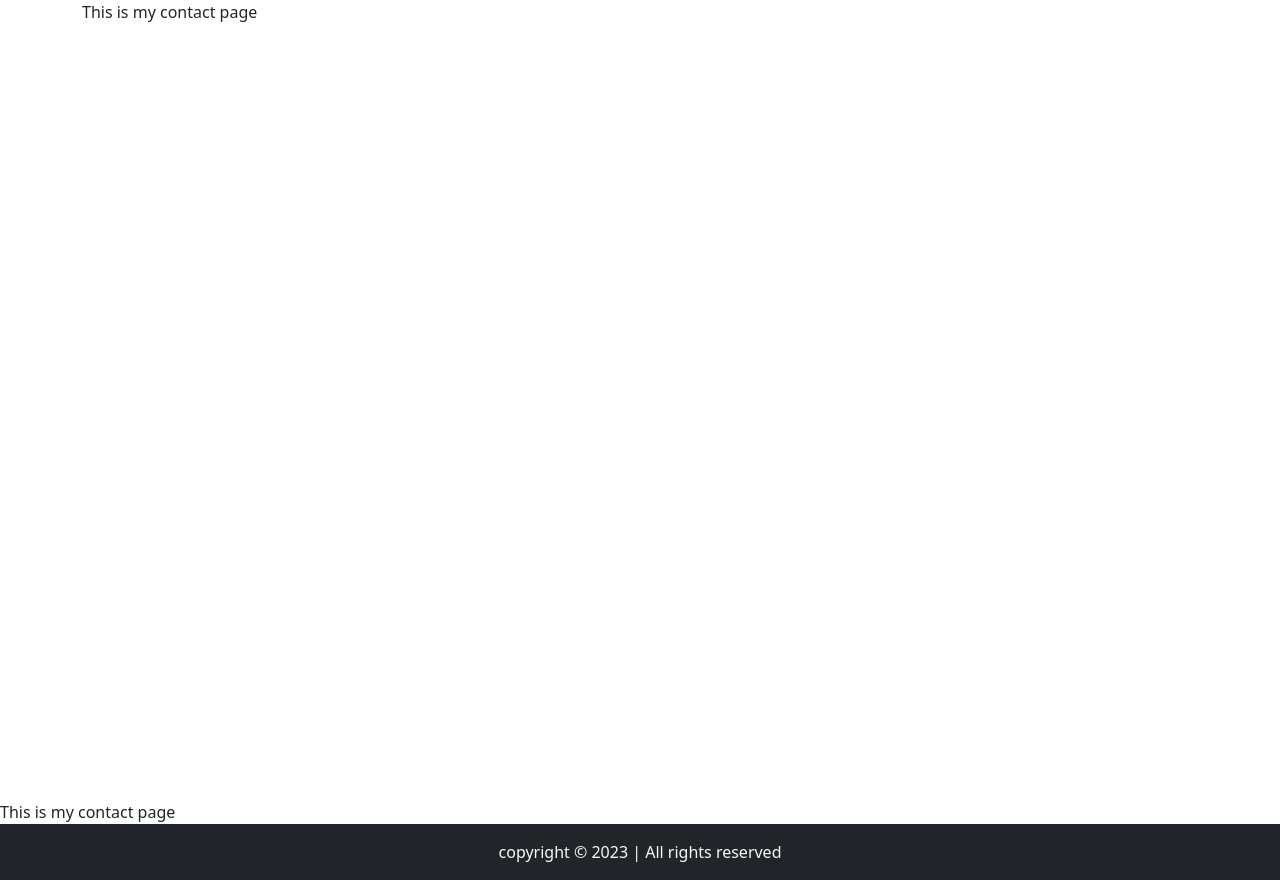
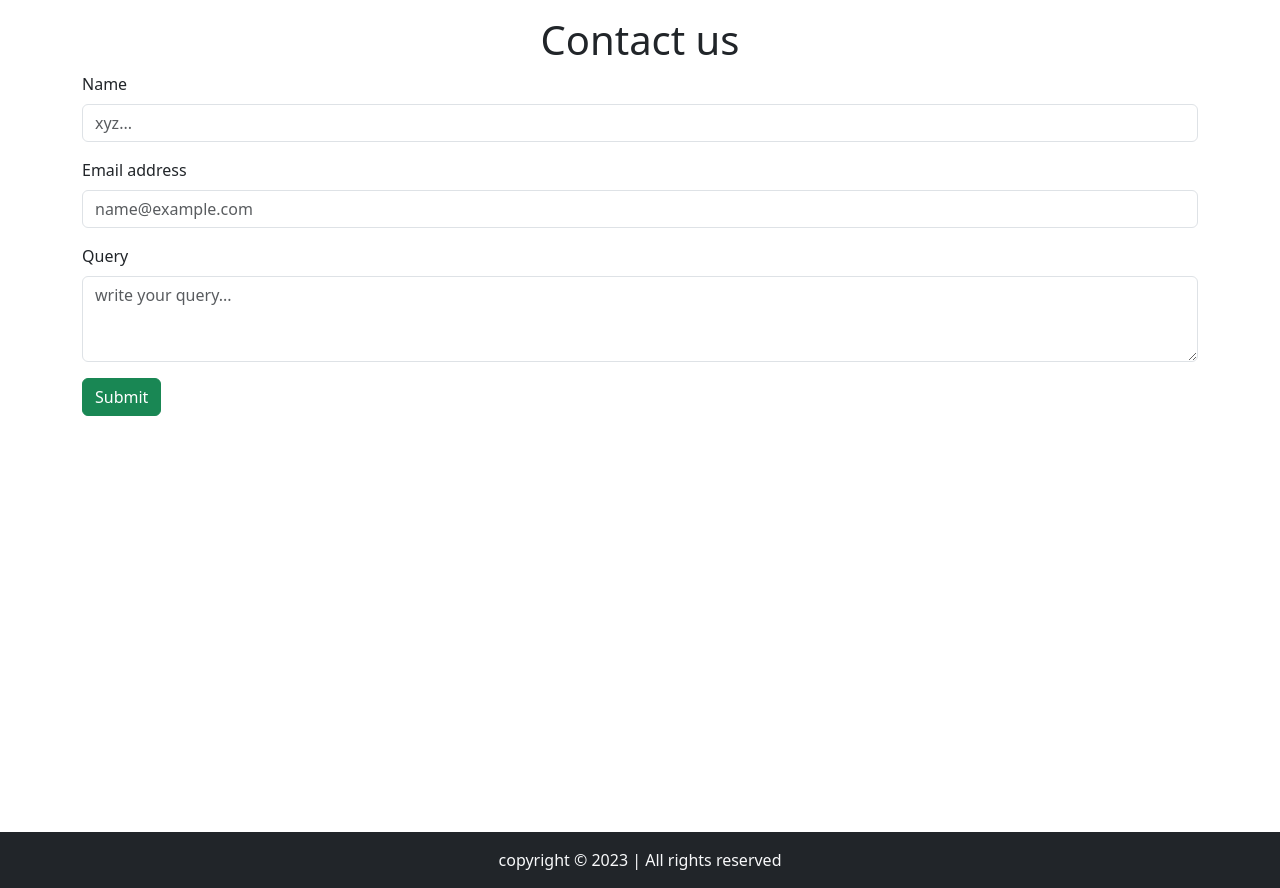
Before and after one commit to Ritik6547/Blog, a Django app: page /contact/ in a window 1280 px wide. Shown: the part 56-944 px from the top of the page. Run offline with Django 4.2, Linux system fonts and the light colour scheme.

Commit message:
add contact page with database

```diff
--- a/home/admin.py
+++ b/home/admin.py
@@ -1,5 +1,5 @@
 from django.contrib import admin
-from home.models import Blog
+from home.models import Blog,Contact
 
 # Register your models here.
 class BlogAdmin(admin.ModelAdmin):
@@ -11,3 +11,4 @@ class BlogAdmin(admin.ModelAdmin):
 
 
 admin.site.register(Blog,BlogAdmin)
+admin.site.register(Contact)
--- a/home/views.py
+++ b/home/views.py
@@ -1,5 +1,5 @@
 from django.shortcuts import render,HttpResponse
-from home.models import Blog
+from home.models import Blog,Contact
 import math
 
 # Create your views here.
@@ -7,7 +7,7 @@ def index(request):
     return render(request,'index.html')
 
 def blog(request):
-    no_of_posts = 3
+    no_of_posts = 5
     page = request.GET.get('page')
     # print(page)
     if page is None:
@@ -38,6 +38,13 @@ def blogpost(request,slug):
     return render(request,'blogpost.html',context)
 
 def contact(request):
+    if request.method == 'POST':
+        name  = request.POST.get("name")
+        email = request.POST.get("email")
+        query = request.POST.get("query")
+
+        ins = Contact(name=name,email=email,query=query)
+        ins.save()
     return render(request,'contact.html')
 
 def search(request):
--- /dev/null
+++ b/requirements.txt
@@ -0,0 +1,4 @@
+asgiref==3.6.0
+Django==4.1.6
+sqlparse==0.4.3
+tzdata==2022.7
--- a/templates/bloghome.html
+++ b/templates/bloghome.html
@@ -3,7 +3,7 @@
 {% block css %}
 <style>
   .container{
-    min-height: 120vh;
+    min-height: 20vh;
   }
 </style>
 
--- a/templates/contact.html
+++ b/templates/contact.html
@@ -8,8 +8,24 @@
 </style>
 {% endblock css %}
 {% block body %}
-<div class="container">
-    This is my contact page
+<div class="container my-3">
+    <h1 class="text-center my-2">Contact us</h1>
+    <form action="/contact/" method="post">
+        {% csrf_token %}
+    <div class="mb-3">
+        <label for="exampleFormControlInput1" class="form-label text-dark">Name</label>
+        <input type="text" class="form-control" id="exampleFormControlInput1" name="name" placeholder="xyz...">
+      </div>
+    <div class="mb-3">
+        <label for="exampleFormControlInput1" class="form-label">Email address</label>
+        <input type="email" class="form-control" id="exampleFormControlInput1" name="email" placeholder="name@example.com">
+      </div>
+      <div class="mb-3">
+        <label for="exampleFormControlTextarea1" class="form-label">Query</label>
+        <textarea class="form-control" id="exampleFormControlTextarea1" name="query" placeholder="write your query..." rows="3"></textarea>
+      </div>
+      <button type="submit" class="btn btn-success">Submit</button>
+    </form>
+
 </div>
-This is my contact page
 {% endblock body %}
```
Also changed, not shown: home/models.py (+10 -0 lines), db.sqlite3, home/migrations/0004_contact.py (added), 1 other file.
